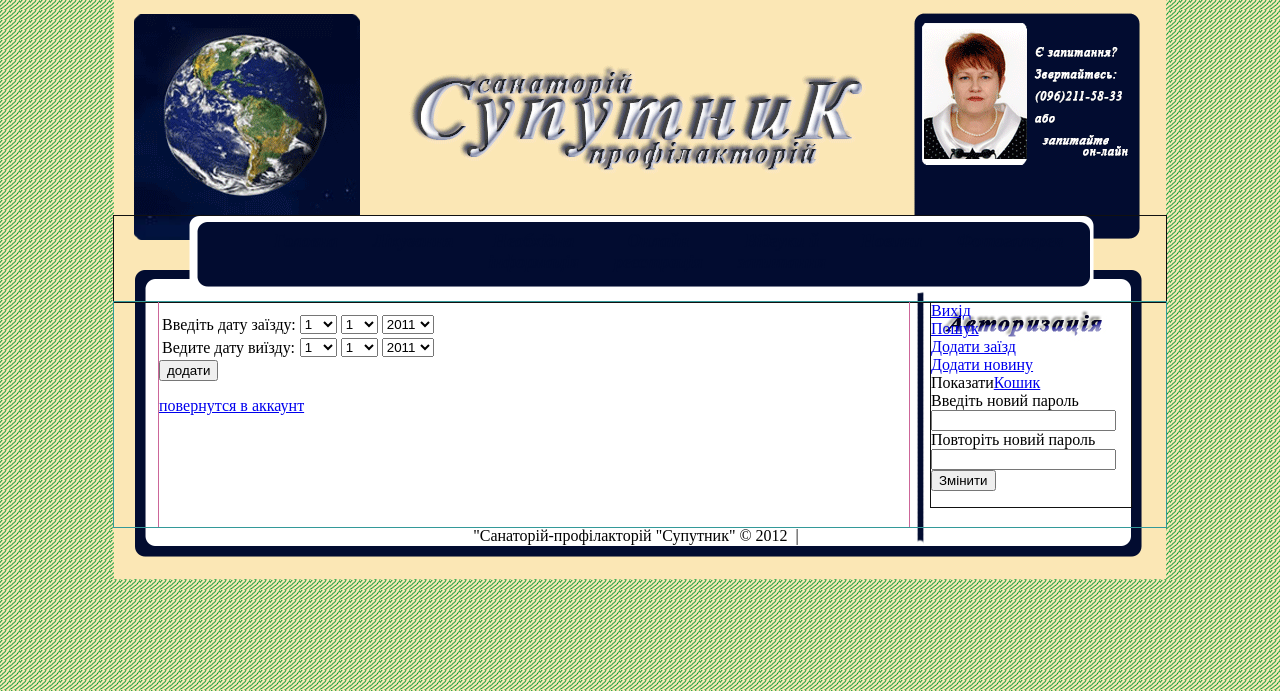
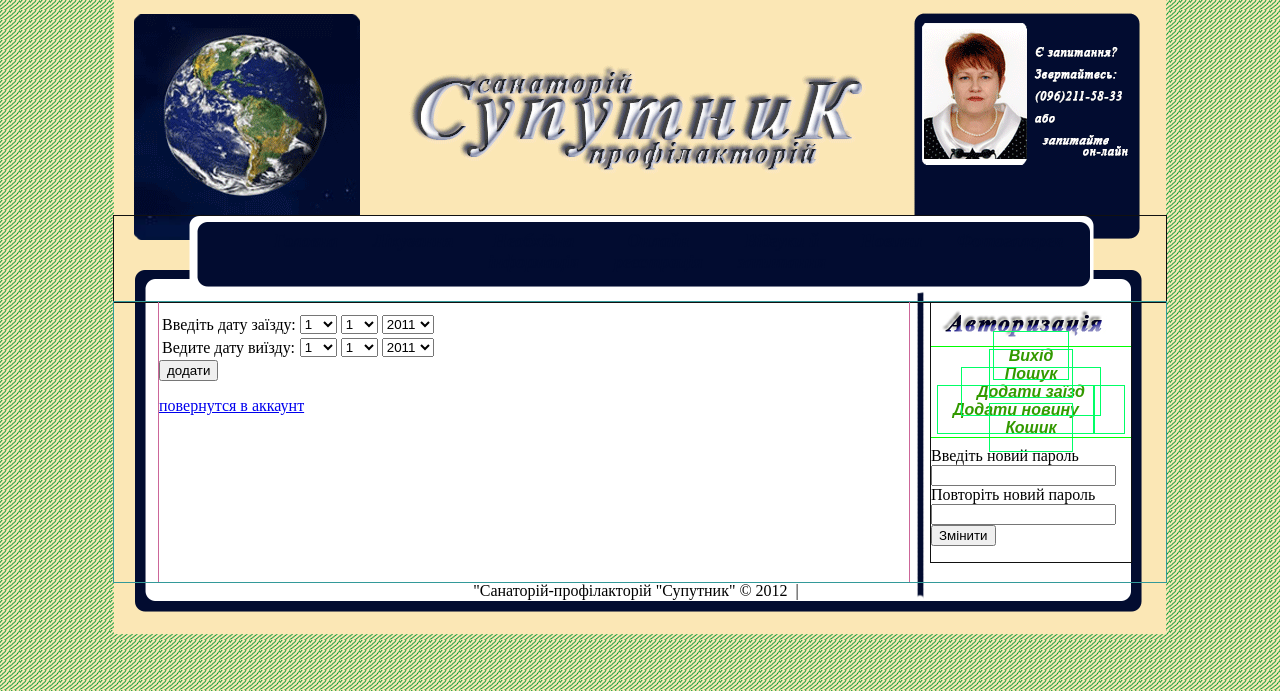
Before and after one commit to manyaproject/manyaproject, a PHP site: page /new_sputnik/addTravel.php in a window 1280 px wide. Shown: the top 691 px of the page. Run offline with PHP 8.4, Linux system fonts and the light colour scheme; the visitor is signed in with stand-in values (Sample User, id 1).

Commit message:
user_menu design

```diff
--- /dev/null
+++ b/new_sputnik/css/user_menu.css
@@ -0,0 +1,19 @@
+@charset "utf-8";
+/* CSS Document */
+
+.user_menu {
+	outline: 1px solid #0F0;
+	margin: 45px auto 10px;
+	font: bold 16px Arial;
+	font-style:italic;
+	text-indent: 0px;
+	text-align:center;
+	}
+
+.user_menu a {
+	padding: 15px;
+	/*margin: 25px auto;*/
+	outline: 1px solid #0F6;
+	color:#390;
+	text-decoration:none;
+	}
--- a/new_sputnik/index.php
+++ b/new_sputnik/index.php
@@ -9,6 +9,7 @@ header("Content-Type: text/html; charset=UTF-8");
 <title>Spuntik-головна</title>
 <link href="css/style.css" type="text/css" rel="stylesheet">
 <link href="css/menu.css" type="text/css" rel="stylesheet">
+<!--<link href="css/user_menu.css" type="text/css" rel="stylesheet">-->
 <script src="js/jquery-1.5.min.js" type="text/javascript"> </script>
 <script src="js/equalHeight.js" type="text/javascript"> </script>
 </head>
--- a/new_sputnik/userMenu.php
+++ b/new_sputnik/userMenu.php
@@ -20,6 +20,27 @@ if($_SERVER["REQUEST_METHOD"] == "post")
 ?>
 <html>
 <head>
+<link href="css/user_menu.css" type="text/css" rel="stylesheet">
+
+<?php
+//if(isset($_SESSION['user']))
+//{
+//	echo "<a href='exit.php'>Вихід</a>";
+//}
+//if($_SESSION['user'] === "Administrator")
+//	{
+//		echo "<br /><a href='search.php'>Пошук</a>";
+//		echo "<br /><a href='addTravel.php'>Додати заїзд</a><br/>";
+//		echo "<a href='news.php'>Додати новину<a/><br/>";
+//		echo "Показати<a href='trash.php'>Кошик</a> <br/>";
+//	}
+?>
+<script src="js/jquery-1.5.min.js" type="text/javascript"> </script>
+<script src="js/jquery.form.js" type="text/javascript"> </script>
+<script src="js/jseffects.js" type="text/javascript"> </script>
+</head>
+<body>
+<p class="user_menu">
 <?php
 if(isset($_SESSION['user']))
 {
@@ -27,17 +48,13 @@ if(isset($_SESSION['user']))
 }
 if($_SESSION['user'] === "Administrator")
 	{
-		echo "<br /><a href='search.php'>Пошук</a>";
-		echo "<br /><a href='addTravel.php'>Додати заїзд</a><br/>";
+		echo "<br/><a href='search.php'>Пошук</a>";
+		echo "<br/><a href='addTravel.php'>Додати заїзд</a><br/>";
 		echo "<a href='news.php'>Додати новину<a/><br/>";
-		echo "Показати<a href='trash.php'>Кошик</a> <br/>";
+		echo "<a href='trash.php'>Кошик</a> <br/>";
 	}
 ?>
-<script src="js/jquery-1.5.min.js" type="text/javascript"> </script>
-<script src="js/jquery.form.js" type="text/javascript"> </script>
-<script src="js/jseffects.js" type="text/javascript"> </script>
-</head>
-<body>
+</p>
 <form action="<?=$_SERVER['PHP_SELF']?>" id="changePass" method="post">
 Введіть новий пароль<input type="text" id="newPass" name="newPass"/>
 <p style="display:none" id="wrongPass">Ви ввели не правильний пароль. Пароль повинен містити лише латинські букви та цифри та знак:"_"</p>
```
Also changed, not shown: new_sputnik/chat.php (line endings or trailing spaces).
